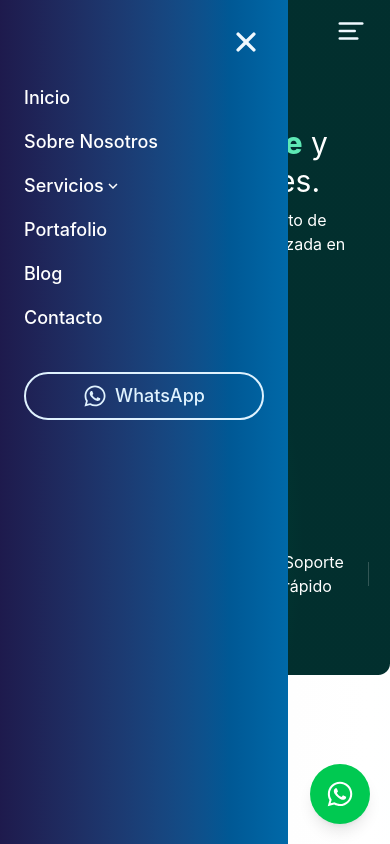
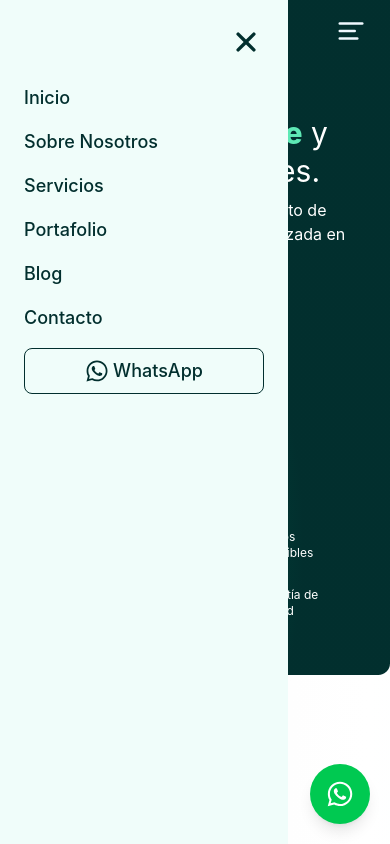
Before and after one commit to natanael-lima/nortecode, a Next.js app: page / in a window 390 px wide. Both pictures are taken after a click on the button 351 px from the left and 31 px from the top of the page. Shown: the top 844 px of the page. Built offline with nearby package versions, Linux system fonts and the light colour scheme.

Commit message:
mejorando responsive

```diff
--- a/src/components/layout/Navbar.tsx
+++ b/src/components/layout/Navbar.tsx
@@ -7,8 +7,6 @@ import { MdKeyboardArrowDown } from 'react-icons/md';
 
 export default function Navbar() {
   const [menuOpen, setMenuOpen] = useState(false);
-  const [servicesOpen, setServicesOpen] = useState(false);
-
   return (
     <header className="absolute top-2 md:top-4 left-0 right-0 z-100 flex justify-center items-center px-6 md:px-10 py-2">
       {/* Contenedor principal */}
@@ -55,10 +53,10 @@ export default function Navbar() {
 
       {/* Menú lateral móvil */}
       {menuOpen && (
-        <div className="fixed inset-0 z-50 bg-linear-to-r from-indigo-950 to-sky-700 w-2xs text-white flex flex-col items-start px-6 py-6 animate-slide-in overflow-y-auto">
+        <div className="fixed inset-0 z-50 w-2xs bg-teal-50 text-teal-950 flex flex-col items-start px-6 py-6 animate-slide-in overflow-y-auto">
           {/* Botón cerrar */}
           <button
-            className="self-end text-4xl text-sky-50 mb-6"
+            className="self-end text-4xl text-teal-950 mb-6"
             onClick={() => setMenuOpen(false)}
           >
             <IoClose className="scale-100 hover:scale-105 transition-transform duration-300 ease-in-out" />
@@ -68,34 +66,7 @@ export default function Navbar() {
           <nav className="flex flex-col gap-4 text-lg w-full font-medium">
             <a href="#" onClick={() => setMenuOpen(false)} className="hover:text-sky-300 transition">Inicio</a>
             <a href="#" onClick={() => setMenuOpen(false)} className="hover:text-sky-300 transition">Sobre Nosotros</a>
-
-            {/* Dropdown Servicios en móvil */}
-            <div className="w-full">
-              <button
-                onClick={() => setServicesOpen(!servicesOpen)}
-                className="flex items-center w-full hover:text-sky-300 transition focus"
-              >
-                <span>Servicios</span>
-                <MdKeyboardArrowDown
-                  className={`transition-transform duration-200 ${servicesOpen ? "rotate-180" : ""}`}
-                />
-              </button>
-
-              {servicesOpen && (
-                <ul className="mt-2 ml-4 flex flex-col gap-2 text-base text-gray-200">
-                  <li><a href="#" className="block px-2 py-1 hover:text-sky-400">Landing Page</a></li>
-                  <li><a href="#" className="block px-2 py-1 hover:text-sky-400">Aplicaciones Web</a></li>
-                  <li><a href="#" className="block px-2 py-1 hover:text-sky-400">Aplicaciones de Escritorio</a></li>
-                  <li><a href="#" className="block px-2 py-1 hover:text-sky-400">E-Commerce</a></li>
-                  <li><a href="#" className="block px-2 py-1 hover:text-sky-400">POS (Punto de Venta)</a></li>
-                  <li><a href="#" className="block px-2 py-1 hover:text-sky-400">Sistemas de Gestión</a></li>
-                  <li><a href="#" className="block px-2 py-1 hover:text-sky-400">CMS & Blogs</a></li>
-                  <li><a href="#" className="block px-2 py-1 hover:text-sky-400">Integraciones con APIs</a></li>
-                  <li><a href="#" className="block px-2 py-1 hover:text-sky-400">Soporte & Mantenimiento</a></li>
-                </ul>
-              )}
-            </div>
-
+            <a href="#" onClick={() => setMenuOpen(false)} className="hover:text-sky-300 transition">Servicios</a>
             <a href="#" onClick={() => setMenuOpen(false)} className="hover:text-sky-300 transition">Portafolio</a>
             <a href="#" onClick={() => setMenuOpen(false)} className="hover:text-sky-300transition">Blog</a>
             <a href="#" onClick={() => setMenuOpen(false)} className="hover:text-sky-300transition">Contacto</a>
@@ -105,7 +76,7 @@ export default function Navbar() {
               href="https://wa.me/5491112345678"
               target="_blank"
               rel="noopener noreferrer"
-              className="flex items-center justify-center gap-2 border-2 border-sky-100 text-sky-100 px-4 py-2 rounded-full transition hover:bg-sky-100 hover:text-sky-900 mt-6"
+              className="justify-center flex items-center gap-1 border-1 px-4 py-2 rounded-lg transition hover:bg-teal-100 hover:text-teal-900 "
               onClick={() => setMenuOpen(false)}
             >
               <FaWhatsapp className="text-2xl" />
--- a/src/components/sections/Hero.tsx
+++ b/src/components/sections/Hero.tsx
@@ -3,7 +3,7 @@ import { FaArrowDown, FaFacebookF, FaInstagram, FaLinkedinIn, FaTwitter } from '
 import { FiArrowUpRight } from 'react-icons/fi'
 import { GrInstagram } from 'react-icons/gr'
 import { TiSocialLinkedin } from 'react-icons/ti'
-import TechCarousel from '../ui/TechCarousel'
+import FooterHero from '../ui/FooterHero'
 
 export default function Hero() {
   return (
@@ -54,7 +54,7 @@ export default function Hero() {
 
       {/* Fila completa: Carrusel (ocupa ambas columnas en md+) */}
       <div className="col-span-1 md:col-span-2 mt-12">
-        <TechCarousel />
+        <FooterHero />
       </div>
     </div>
 
--- a/src/components/ui/TechCarousel.tsx
+++ b/src/components/ui/FooterHero.tsx
@@ -24,19 +24,19 @@ const features = [
 
 export default function FeatureRow() {
   return (
-    <div className="flex items-center justify-center gap-6 w-full">
+    <div className="grid grid-cols-2 gap-6 sm:flex sm:items-center sm:justify-center sm:gap-6 w-full">
       {features.map((item, idx) => (
         <div key={idx} className="flex items-center gap-3">
           {/* Icono con borde circular */}
-          <div className="p-2 border-1 border-teal-100/20 dark:border-teal-100/20 rounded-lg">
+          <div className="p-2 border border-teal-100/20 dark:border-teal-100/20 rounded-lg">
             {item.icon}
           </div>
           {/* Texto */}
-          <span className="text-base font-normal">{item.text}</span>
+          <span className="text-xs font-normal md:text-base">{item.text}</span>
 
-          {/* Línea divisoria, excepto en el último */}
+          {/* Línea divisoria solo en pantallas grandes */}
           {idx < features.length - 1 && (
-            <div className="h-6 w-px bg-gray-100/20  mx-3" />
+            <div className="hidden sm:block h-6 w-px bg-gray-100/20 mx-3" />
           )}
         </div>
       ))}
```
